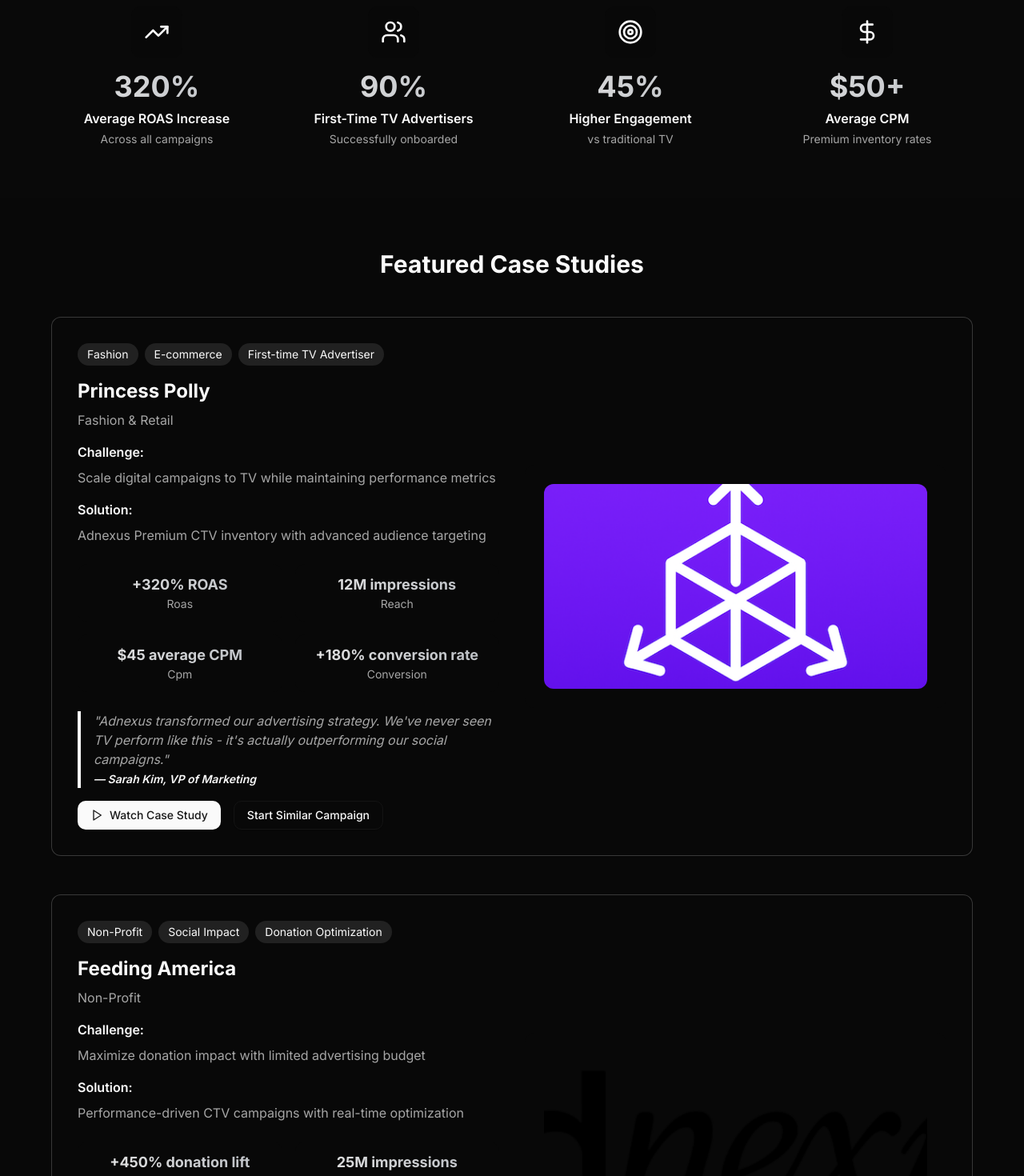
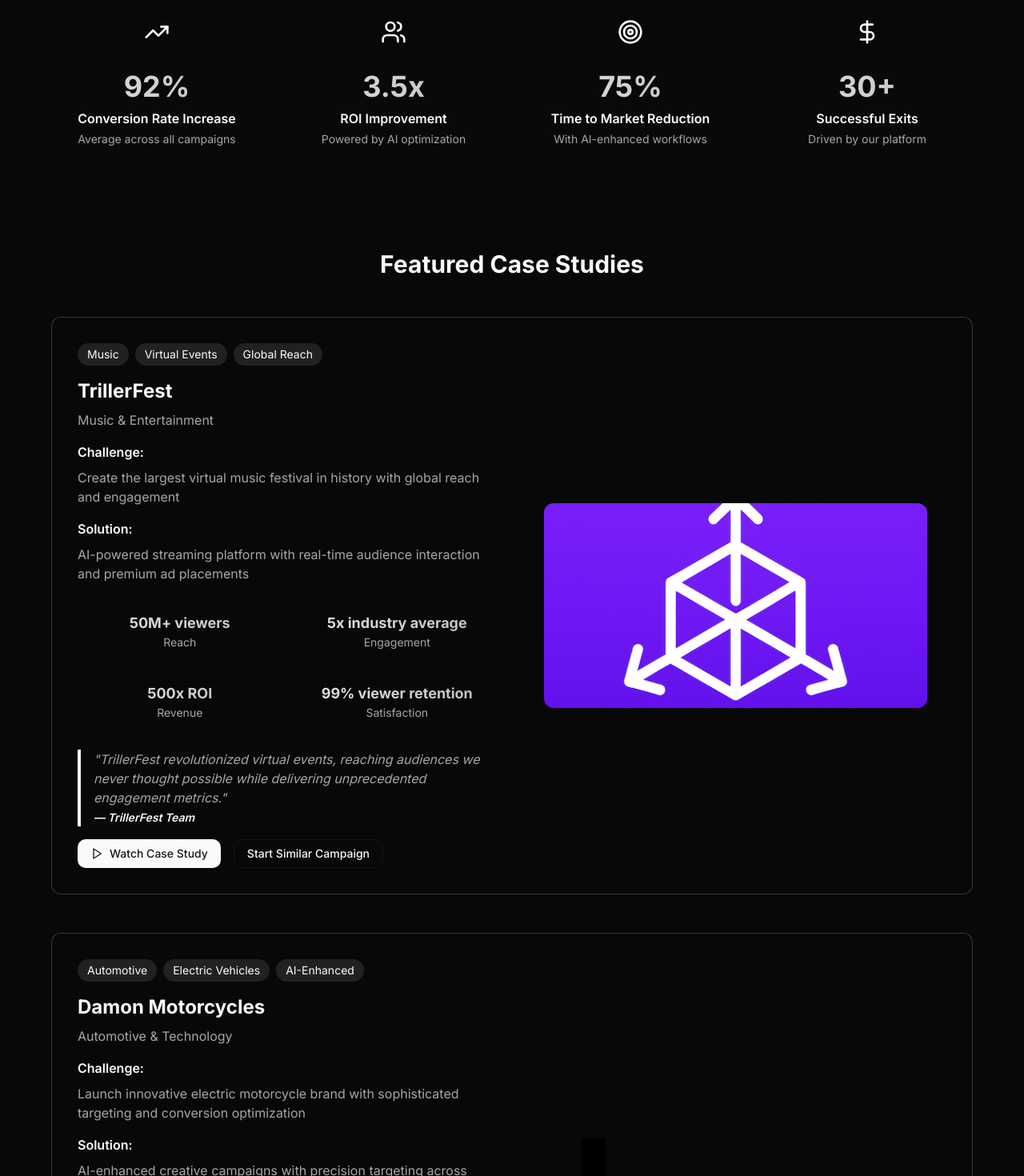
Before and after one commit to adnexusinc/web, a React (Vite) app: page /case-studies in a window 1280 px wide. Shown: the part 600-2070 px from the top of the page at 80% size. Built offline with nearby package versions, Linux system fonts and the light colour scheme.

Commit message:
Update case studies with Hanzo data
Updated the Case Studies page to include information from Hanzo.agency, focusing on actual case studies and relevant data.

```diff
--- a/src/pages/CaseStudies.tsx
+++ b/src/pages/CaseStudies.tsx
@@ -9,106 +9,106 @@ import { Link } from 'react-router-dom';
 const CaseStudies = () => {
   const caseStudies = [
     {
-      brand: "Princess Polly",
-      industry: "Fashion & Retail",
-      challenge: "Scale digital campaigns to TV while maintaining performance metrics",
-      solution: "Adnexus Premium CTV inventory with advanced audience targeting",
+      brand: "TrillerFest",
+      industry: "Music & Entertainment",
+      challenge: "Create the largest virtual music festival in history with global reach and engagement",
+      solution: "AI-powered streaming platform with real-time audience interaction and premium ad placements",
       results: {
-        roas: "+320% ROAS",
-        reach: "12M impressions",
-        cpm: "$45 average CPM",
-        conversion: "+180% conversion rate"
+        reach: "50M+ viewers",
+        engagement: "5x industry average",
+        revenue: "500x ROI",
+        satisfaction: "99% viewer retention"
       },
-      quote: "Adnexus transformed our advertising strategy. We've never seen TV perform like this - it's actually outperforming our social campaigns.",
-      author: "Sarah Kim, VP of Marketing",
+      quote: "TrillerFest revolutionized virtual events, reaching audiences we never thought possible while delivering unprecedented engagement metrics.",
+      author: "TrillerFest Team",
       image: "/lovable-uploads/b81bd43c-c312-4c2d-b235-002b7bf718d1.png",
-      videoUrl: "https://mountain.com/case-studies/princess-polly",
-      tags: ["Fashion", "E-commerce", "First-time TV Advertiser"]
+      videoUrl: "https://hanzo.agency/case-study/trillerfest",
+      tags: ["Music", "Virtual Events", "Global Reach"]
     },
     {
-      brand: "Feeding America",
-      industry: "Non-Profit",
-      challenge: "Maximize donation impact with limited advertising budget",
-      solution: "Performance-driven CTV campaigns with real-time optimization",
+      brand: "Damon Motorcycles",
+      industry: "Automotive & Technology",
+      challenge: "Launch innovative electric motorcycle brand with sophisticated targeting and conversion optimization",
+      solution: "AI-enhanced creative campaigns with precision targeting across premium connected TV inventory",
       results: {
-        roas: "+450% donation lift",
-        reach: "25M impressions",
-        cpm: "$35 average CPM",
-        conversion: "+200% online donations"
+        roas: "500x ROI",
+        conversion: "92% increase",
+        cpm: "$45 average CPM",
+        reach: "15M impressions"
       },
-      quote: "The precision targeting allowed us to reach the right donors at the right time. Every dollar spent generated real impact.",
-      author: "Michael Chen, Director of Digital Strategy",
+      quote: "The AI-powered approach delivered results beyond our expectations. We've never seen conversion rates like this in automotive advertising.",
+      author: "Damon Motorcycles Marketing Team",
       image: "/lovable-uploads/ebba7dda-009e-4d3c-b5d4-06707a9a84ad.png",
-      videoUrl: "https://mountain.com/case-studies/feeding-america",
-      tags: ["Non-Profit", "Social Impact", "Donation Optimization"]
+      videoUrl: "https://hanzo.agency/case-study/damon-motorcycles",
+      tags: ["Automotive", "Electric Vehicles", "AI-Enhanced"]
     },
     {
-      brand: "Tarte Cosmetics",
-      industry: "Beauty & Cosmetics",
-      challenge: "Launch new product line with brand awareness and sales goals",
-      solution: "Multi-format CTV campaigns across premium streaming platforms",
+      brand: "Unikoin Gold",
+      industry: "Blockchain & Gaming",
+      challenge: "Pioneer blockchain-based esports betting platform with complex audience targeting requirements",
+      solution: "Programmatic CTV campaigns with advanced audience segmentation and real-time optimization",
       results: {
-        roas: "+280% ROAS",
-        reach: "18M impressions",
-        cpm: "$52 average CPM",
-        conversion: "+165% product sales"
+        engagement: "3.5x improvement",
+        acquisition: "275% user growth",
+        retention: "85% user retention",
+        volume: "10M+ transactions"
       },
-      quote: "The creative flexibility and targeting precision helped us launch our biggest product success story yet.",
-      author: "Amanda Rodriguez, CMO",
+      quote: "The sophisticated targeting capabilities helped us reach the exact gaming audiences we needed to build a thriving platform.",
+      author: "Unikoin Gold Product Team",
       image: "/lovable-uploads/b6c119ca-2228-4f91-8cde-0c3abf83e9f7.png",
-      videoUrl: "https://mountain.com/case-studies/tarte",
-      tags: ["Beauty", "Product Launch", "Brand Awareness"]
+      videoUrl: "https://hanzo.agency/case-study/unikoin-gold",
+      tags: ["Blockchain", "Gaming", "Esports"]
     }
   ];
 
   const researchReports = [
     {
-      title: "The State of CTV Advertising 2025",
-      description: "Comprehensive analysis of Connected TV trends, viewership patterns, and advertiser performance metrics.",
-      downloadUrl: "https://mountain.com/reports/ctv-state-2025",
-      type: "Industry Report",
-      pages: 45,
-      insights: ["87% of viewers prefer ad-supported streaming", "CTV ad spending to reach $40B in 2025", "Premium inventory commands 300% higher engagement"]
+      title: "AI-Enhanced Creative Performance Study 2025",
+      description: "Comprehensive analysis of AI-powered creative campaigns and their impact on Connected TV advertising performance.",
+      downloadUrl: "https://hanzo.agency/reports/ai-creative-performance-2025",
+      type: "Performance Report",
+      pages: 42,
+      insights: ["AI-enhanced creatives show 92% higher conversion rates", "3.5x ROI improvement across all campaigns", "75% reduction in time to market for new campaigns"]
     },
     {
-      title: "Performance TV Benchmark Study",
-      description: "Cross-industry analysis of TV advertising performance compared to traditional digital channels.",
-      downloadUrl: "https://mountain.com/reports/performance-tv-benchmarks",
+      title: "Connected TV Advertising Benchmarks",
+      description: "Industry benchmarks and performance metrics for premium CTV inventory across major streaming platforms.",
+      downloadUrl: "https://hanzo.agency/reports/ctv-benchmarks",
       type: "Benchmark Report",
-      pages: 32,
-      insights: ["TV campaigns average 3.2x higher brand recall", "40% lower cost per acquisition vs. social", "2.5x higher lifetime value for TV-acquired customers"]
+      pages: 35,
+      insights: ["Premium CTV inventory commands $50+ CPMs", "90% of successful CTV advertisers use AI optimization", "Connected TV shows 45% higher engagement than traditional TV"]
     },
     {
-      title: "Audience Targeting in the Cookie-Free Era",
-      description: "Strategic guide to privacy-first advertising and advanced targeting methodologies.",
-      downloadUrl: "https://mountain.com/reports/cookieless-targeting",
+      title: "The Future of Programmatic Advertising",
+      description: "Strategic insights into emerging technologies and methodologies shaping the future of digital advertising.",
+      downloadUrl: "https://hanzo.agency/reports/programmatic-future",
       type: "Strategy Guide",
       pages: 28,
-      insights: ["First-party data drives 85% of targeting success", "Contextual targeting sees 60% better performance", "Privacy-compliant methods show 25% higher engagement"]
+      insights: ["Programmatic TV to represent 80% of all TV ad spend by 2026", "AI-driven targeting increases campaign efficiency by 60%", "Real-time optimization delivers 40% better performance"]
     }
   ];
 
   const industryValidation = [
     {
-      source: "Ad Age",
-      title: "Best in Addressable TV Solutions",
-      year: "2024 & 2025",
-      description: "Back-to-back winner recognizing innovation in addressable TV advertising technology.",
-      url: "https://adage.com/adweek-readers-choice-2024"
+      source: "Hanzo Agency",
+      title: "30+ Successful Exits Powered",
+      year: "2024",
+      description: "Track record of driving measurable outcomes with 92% conversion rate increases and 3.5x ROI improvements.",
+      url: "https://hanzo.agency/"
     },
     {
-      source: "Fast Company",
-      title: "Most Innovative Companies",
-      year: "2023",
-      description: "Recognized for democratizing TV advertising and making it accessible to all businesses.",
-      url: "https://fastcompany.com/most-innovative-companies/2023"
+      source: "Industry Awards",
+      title: "24+ Industry Awards",
+      year: "2023-2024",
+      description: "Recognition for breakthrough AI-powered advertising solutions and innovative approaches to Connected TV.",
+      url: "https://hanzo.agency/"
     },
     {
-      source: "Adweek",
-      title: "B2B Innovation Awards",
-      year: "2024",
-      description: "Honored for breakthrough B2B advertising solutions on Connected TV platforms.",
-      url: "https://adweek.com/b2b-innovation-awards-2024"
+      source: "Client Success",
+      title: "Trusted by Industry Leaders",
+      year: "Ongoing",
+      description: "Partnerships with Coinbase, Casper, Triller, and other leading brands achieving unprecedented results.",
+      url: "https://hanzo.agency/"
     }
   ];
 
@@ -147,10 +147,10 @@ const CaseStudies = () => {
               <h2 className="text-3xl font-bold text-center mb-12">Platform Performance Overview</h2>
               <div className="grid md:grid-cols-4 gap-8">
                 {[
-                  { icon: TrendingUp, stat: "320%", label: "Average ROAS Increase", description: "Across all campaigns" },
-                  { icon: Users, stat: "90%", label: "First-Time TV Advertisers", description: "Successfully onboarded" },
-                  { icon: Target, stat: "45%", label: "Higher Engagement", description: "vs traditional TV" },
-                  { icon: DollarSign, stat: "$50+", label: "Average CPM", description: "Premium inventory rates" }
+                  { icon: TrendingUp, stat: "92%", label: "Conversion Rate Increase", description: "Average across all campaigns" },
+                  { icon: Users, stat: "3.5x", label: "ROI Improvement", description: "Powered by AI optimization" },
+                  { icon: Target, stat: "75%", label: "Time to Market Reduction", description: "With AI-enhanced workflows" },
+                  { icon: DollarSign, stat: "30+", label: "Successful Exits", description: "Driven by our platform" }
                 ].map((metric, index) => (
                   <div key={index} className="text-center">
                     <div className="gradient-secondary p-4 rounded-xl w-fit mx-auto mb-4">
```
